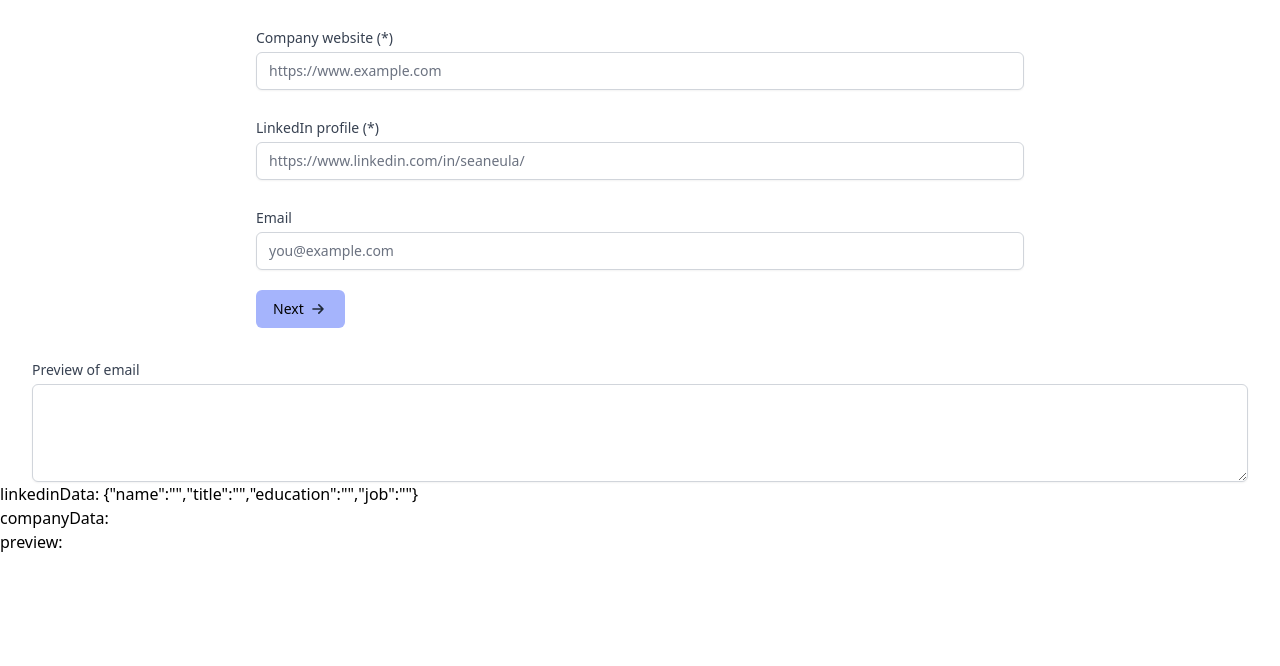
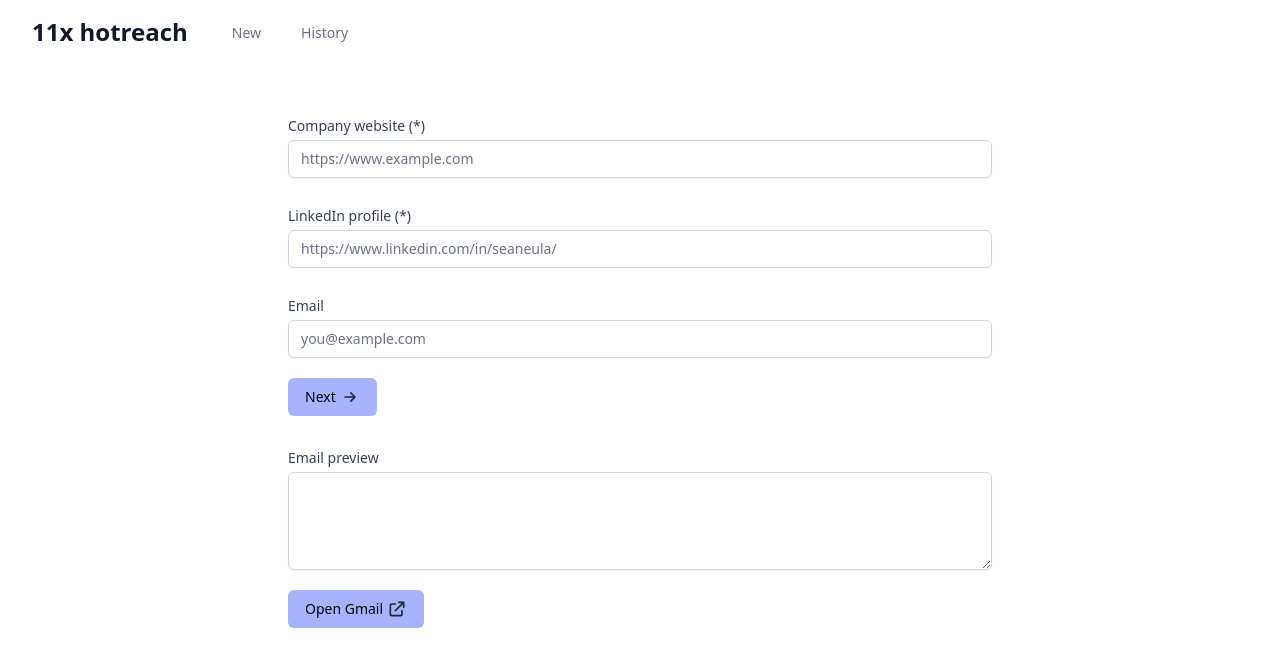
Before and after one commit to eula01/11xhotreach, a Next.js app: page /new in a window 1280 px wide. Shown: the top 666 px of the page. Built offline with nearby package versions, Linux system fonts and the light colour scheme.

Commit message:
ui improvements

```diff
--- a/app/layout.tsx
+++ b/app/layout.tsx
@@ -1,9 +1,10 @@
-import './globals.css'
+import Navbar from '@/components/Navbar';
+import './globals.css';
 
 export default function RootLayout({
   children,
 }: {
-  children: React.ReactNode
+  children: React.ReactNode;
 }) {
   return (
     <html lang="en">
@@ -12,7 +13,12 @@ export default function RootLayout({
         head.tsx. Find out more at https://beta.nextjs.org/docs/api-reference/file-conventions/head
       */}
       <head />
-      <body>{children}</body>
+      <body>
+        <Navbar />
+        <div className="max-w-7xl mx-auto px-4 sm:px-6 lg:px-8">
+          <div className="max-w-3xl mx-auto">{children}</div>
+        </div>
+      </body>
     </html>
-  )
+  );
 }
--- a/app/new/page.tsx
+++ b/app/new/page.tsx
@@ -1,15 +1,14 @@
 'use client';
 
 import React, { useState } from 'react';
-import { Cheerio } from 'cheerio';
-
-import { ArrowSmRightIcon } from '@heroicons/react/outline';
+import { ArrowSmRightIcon, ExternalLinkIcon } from '@heroicons/react/outline';
 
 export default function Page() {
   const [inputs, setInputs] = useState({
     company: '',
     linkedin: '',
     email: '',
+    preview: '',
   });
   const [linkedinData, setLinkedinData] = useState({
     name: '',
@@ -18,7 +17,6 @@ export default function Page() {
     job: '',
   });
   const [companyData, setCompanyData] = useState('');
-  let [preview, setPreview] = useState('');
 
   const handleChange = (e: any) => {
     setInputs({ ...inputs, [e.target.name]: e.target.value });
@@ -64,7 +62,7 @@ export default function Page() {
       }),
     });
     let previewResponse = await preview.json();
-    setPreview(previewResponse.body.trim());
+    setInputs({ ...inputs, preview: previewResponse.body.trim() });
   };
 
   return (
@@ -145,27 +143,47 @@ export default function Page() {
             htmlFor="preview"
             className="block text-sm font-medium text-gray-700"
           >
-            Preview of email
+            Email preview
           </label>
           <div className="mt-1">
             <textarea
               rows={4}
               name="preview"
               id="preview"
-              value={preview}
+              value={inputs.preview}
+              onChange={handleChange}
               className="shadow-sm focus:ring-indigo-500 focus:border-indigo-500 block w-full sm:text-sm border-gray-300 rounded-md"
-              defaultValue={''}
             />
           </div>
+          <a
+            href={`https://mail.google.com/mail/u/0/#inbox?compose=new`}
+            rel="noreferrer"
+            target="_blank"
+          >
+            <button
+              type="button"
+              className="inline-flex items-center px-4 py-2 mt-5 border border-transparent text-sm rounded-md bg-indigo-300 hover:bg-indigo-400"
+            >
+              Open Gmail
+              <ExternalLinkIcon className="h-5 w-5 text-gray-800 ml-1" />
+            </button>
+          </a>
         </div>
       </div>
-      <div>
+      {/* <div>
+        <br />
+        <br />
+        inputs: {JSON.stringify(inputs)}
+        <br />
+        <br />
         linkedinData: {JSON.stringify(linkedinData)}
+        <br />
         <br />
         companyData: {companyData}
         <br />
-        preview: {preview}
-      </div>
+        <br />
+        preview: {inputs.preview}
+      </div> */}
     </main>
   );
 }
--- a/app/page.tsx
+++ b/app/page.tsx
@@ -6,7 +6,7 @@ export default function Home() {
       <div className="bg-white">
         <div className="max-w-7xl mx-auto text-center py-12 px-4 sm:px-6 lg:py-16 lg:px-8">
           <h2 className="text-3xl font-extrabold tracking-tight text-gray-900 sm:text-4xl">
-            <span className="block">11x outreach tool</span>
+            <span className="block">11x hotreach</span>
           </h2>
           <div className="mt-8 flex justify-center">
             <div className="inline-flex rounded-md shadow">
@@ -25,7 +25,6 @@ export default function Home() {
                 See history
               </a>
             </div>
-
           </div>
         </div>
       </div>
--- a/package.json
+++ b/package.json
@@ -9,6 +9,7 @@
     "lint": "next lint"
   },
   "dependencies": {
+    "@headlessui/react": "^1.7.8",
     "@heroicons/react": "v1",
     "@next/font": "13.1.6",
     "@prisma/client": "^4.9.0",
@@ -19,6 +20,7 @@
     "eslint": "8.33.0",
     "eslint-config-next": "13.1.6",
     "next": "13.1.6",
+    "next-auth": "^4.19.1",
     "openai": "^3.1.0",
     "puppeteer": "^19.6.3",
     "react": "18.2.0",
```
Also changed, not shown: 1 other file (tests, documents, lock files or other folders).
